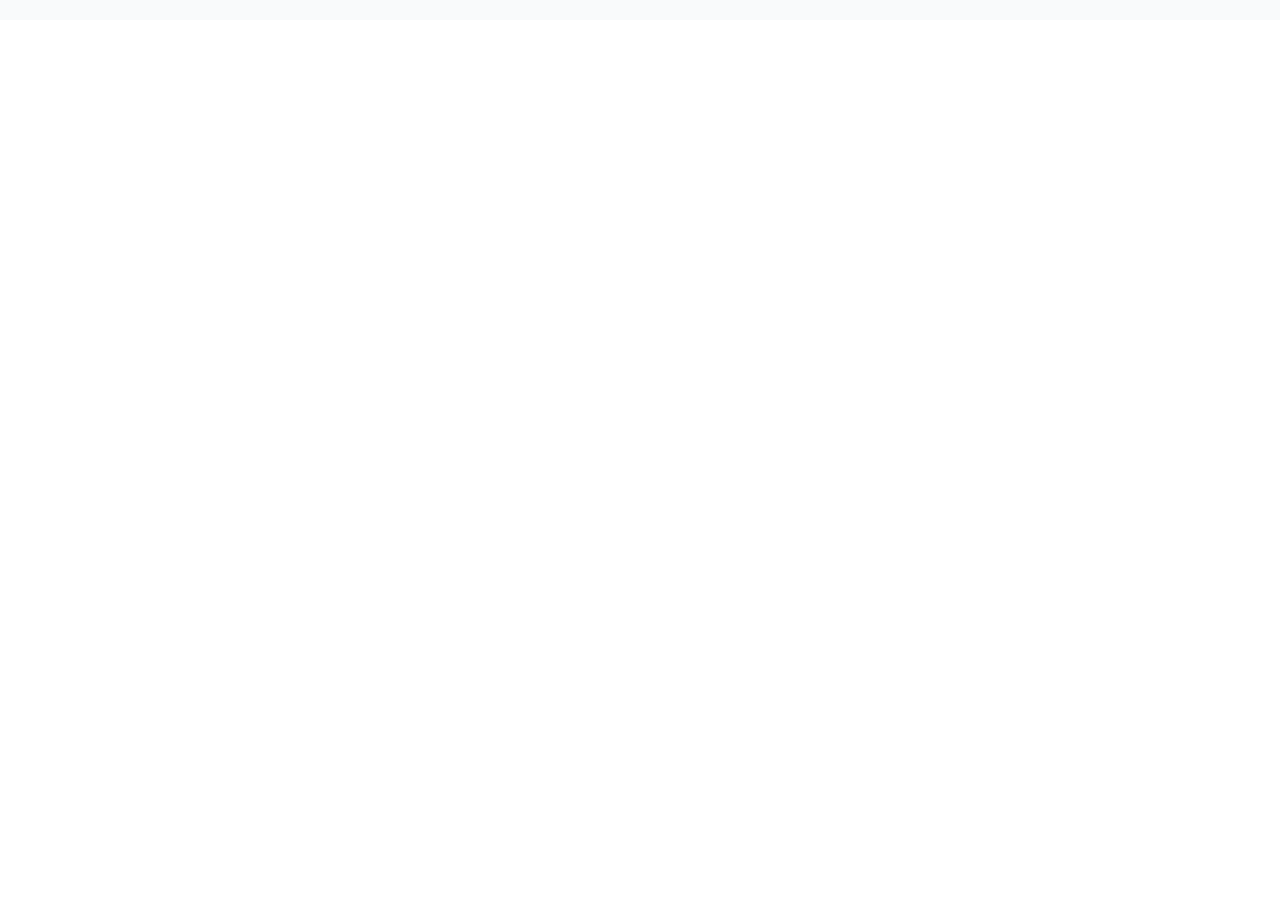
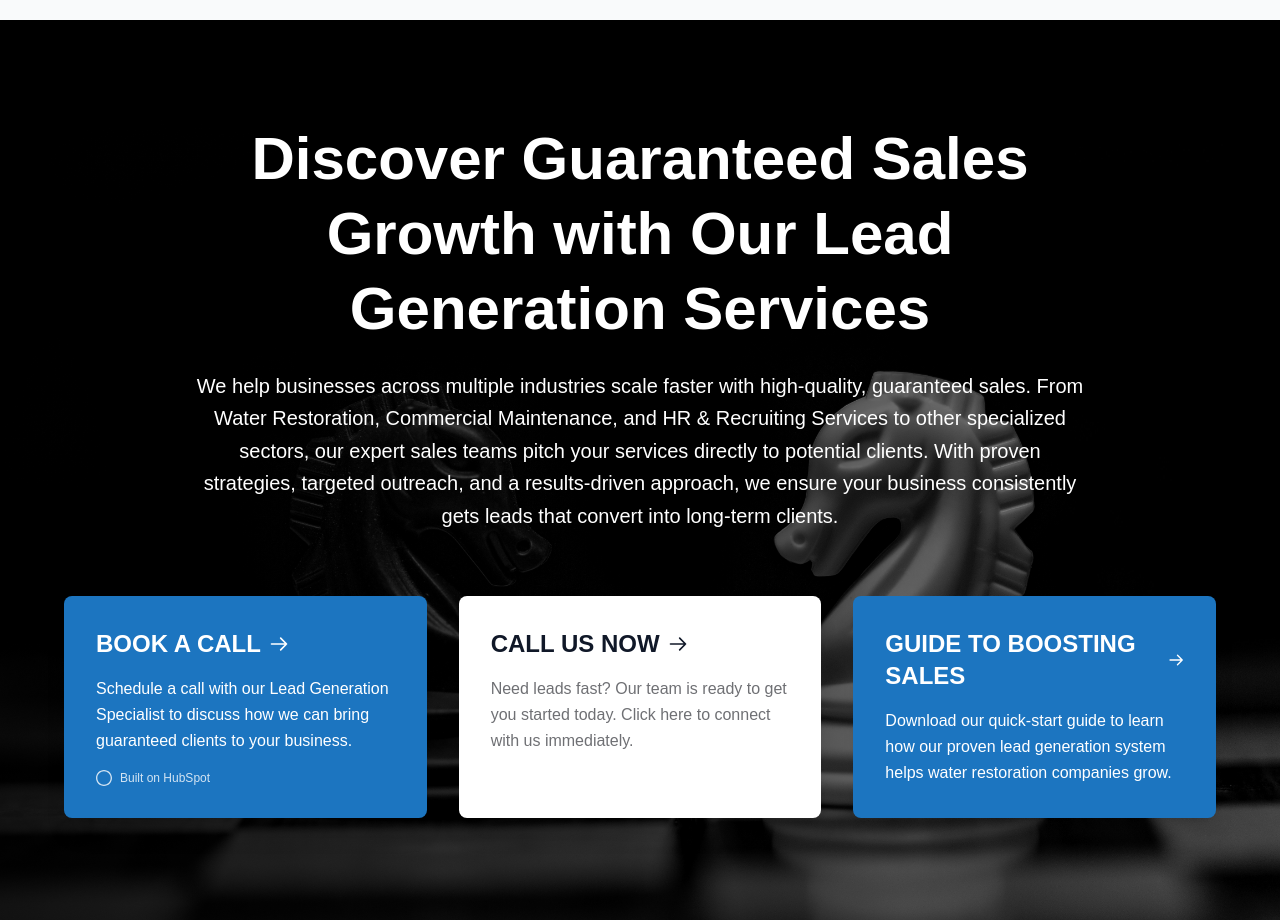
Before and after one commit to Sharmeen-Rauf/escabiz, a Next.js app: page / in a window 1280 px wide. Shown: the part 1780-2700 px from the top of the page. Before the commit the page ends 1800 px from the top, so only its background shows below. Built offline with nearby package versions, Linux system fonts and the light colour scheme.

Commit message:
Add Lead Generation Services section to Home page with new content and animations. Introduce background image, call-to-action cards, and global styles for enhanced user engagement.

```diff
--- a/src/app/page.tsx
+++ b/src/app/page.tsx
@@ -1,3 +1,5 @@
+'use client';
+
 import Navbar from "@/components/Navbar";
 import Image from "next/image";
 
@@ -187,9 +189,149 @@ export default function Home() {
                 </p>
               </div>
             </div>
-        </div>
+          </div>
+        </section>
+
+        {/* Lead Generation Services Section */}
+        <section className="relative w-full min-h-[700px] md:min-h-[800px] lg:min-h-[900px] flex items-center overflow-hidden">
+          {/* Background Image with Overlay */}
+          <div className="absolute inset-0 z-0">
+            {/* Chessboard Background Image */}
+            <div className="absolute inset-0 bg-[url('/hassan-pasha-7SjEuEF06Zw-unsplash.jpg')] bg-cover bg-center bg-no-repeat">
+              {/* Dark Gradient Overlay - Darker on left, fading to right */}
+              <div className="absolute inset-0 bg-gradient-to-r from-black/85 via-black/70 to-black/40"></div>
+            </div>
+          </div>
+
+          {/* Content Container */}
+          <div className="relative z-10 w-full max-w-7xl mx-auto px-4 sm:px-6 lg:px-8 py-16 lg:py-24">
+            {/* Text Content */}
+            <div className="max-w-4xl mx-auto text-center mb-12 lg:mb-16">
+              {/* Heading */}
+              <h2 className="text-3xl sm:text-4xl md:text-5xl lg:text-6xl font-bold text-white leading-tight mb-6 animate-fade-in-up">
+                Discover Guaranteed Sales Growth with Our Lead Generation Services
+              </h2>
+
+              {/* Paragraph */}
+              <p className="text-base sm:text-lg md:text-xl text-white leading-relaxed animate-fade-in-up-delay">
+                We help businesses across multiple industries scale faster with high-quality, guaranteed sales. From Water Restoration, Commercial Maintenance, and HR & Recruiting Services to other specialized sectors, our expert sales teams pitch your services directly to potential clients. With proven strategies, targeted outreach, and a results-driven approach, we ensure your business consistently gets leads that convert into long-term clients.
+              </p>
+            </div>
+
+            {/* CTA Cards */}
+            <div className="grid grid-cols-1 md:grid-cols-3 gap-6 lg:gap-8 max-w-6xl mx-auto">
+              {/* Card 1: BOOK A CALL */}
+              <div className="bg-[#1c75c0] rounded-lg shadow-xl p-6 lg:p-8 flex flex-col hover:shadow-2xl hover:scale-105 transition-all duration-300 animate-card-1">
+                <h3 className="text-xl lg:text-2xl font-bold text-white mb-4 flex items-center">
+                  BOOK A CALL
+                  <svg className="w-5 h-5 ml-2" fill="none" stroke="currentColor" viewBox="0 0 24 24">
+                    <path strokeLinecap="round" strokeLinejoin="round" strokeWidth={2} d="M14 5l7 7m0 0l-7 7m7-7H3" />
+                  </svg>
+                </h3>
+                <p className="text-base text-white leading-relaxed flex-grow">
+                  Schedule a call with our Lead Generation Specialist to discuss how we can bring guaranteed clients to your business.
+                </p>
+                {/* Built on HubSpot Badge */}
+                <div className="mt-4 flex items-center text-white/80 text-xs">
+                  <svg className="w-4 h-4 mr-2" fill="currentColor" viewBox="0 0 24 24">
+                    <path d="M12 0C5.373 0 0 5.373 0 12s5.373 12 12 12 12-5.373 12-12S18.627 0 12 0zm0 2c5.514 0 10 4.486 10 10s-4.486 10-10 10S2 17.514 2 12 6.486 2 12 2z" />
+                  </svg>
+                  Built on HubSpot
+                </div>
+              </div>
+
+              {/* Card 2: CALL US NOW */}
+              <div className="bg-white rounded-lg shadow-xl p-6 lg:p-8 flex flex-col hover:shadow-2xl hover:scale-105 transition-all duration-300 animate-card-2">
+                <h3 className="text-xl lg:text-2xl font-bold text-gray-900 mb-4 flex items-center">
+                  CALL US NOW
+                  <svg className="w-5 h-5 ml-2" fill="none" stroke="currentColor" viewBox="0 0 24 24">
+                    <path strokeLinecap="round" strokeLinejoin="round" strokeWidth={2} d="M14 5l7 7m0 0l-7 7m7-7H3" />
+                  </svg>
+                </h3>
+                <p className="text-base text-[#6f7074] leading-relaxed flex-grow">
+                  Need leads fast? Our team is ready to get you started today. Click here to connect with us immediately.
+                </p>
+              </div>
+
+              {/* Card 3: GUIDE TO BOOSTING SALES */}
+              <div className="bg-[#1c75c0] rounded-lg shadow-xl p-6 lg:p-8 flex flex-col hover:shadow-2xl hover:scale-105 transition-all duration-300 animate-card-3">
+                <h3 className="text-xl lg:text-2xl font-bold text-white mb-4 flex items-center">
+                  GUIDE TO BOOSTING SALES
+                  <svg className="w-5 h-5 ml-2" fill="none" stroke="currentColor" viewBox="0 0 24 24">
+                    <path strokeLinecap="round" strokeLinejoin="round" strokeWidth={2} d="M14 5l7 7m0 0l-7 7m7-7H3" />
+                  </svg>
+                </h3>
+                <p className="text-base text-white leading-relaxed flex-grow">
+                  Download our quick-start guide to learn how our proven lead generation system helps water restoration companies grow.
+                </p>
+              </div>
+            </div>
+          </div>
         </section>
       </main>
+
+      {/* Global Styles for Animations */}
+      <style jsx global>{`
+        @keyframes fadeInUp {
+          from {
+            opacity: 0;
+            transform: translateY(30px);
+          }
+          to {
+            opacity: 1;
+            transform: translateY(0);
+          }
+        }
+
+        @keyframes slideInLeft {
+          from {
+            opacity: 0;
+            transform: translateX(-30px);
+          }
+          to {
+            opacity: 1;
+            transform: translateX(0);
+          }
+        }
+
+        .animate-fade-in-up {
+          animation: fadeInUp 0.8s ease-out forwards;
+        }
+
+        .animate-slide-in-left {
+          animation: slideInLeft 0.8s ease-out forwards;
+        }
+
+        .animate-slide-in-left-delay {
+          animation: slideInLeft 0.8s ease-out 0.2s forwards;
+          opacity: 0;
+        }
+
+        .animate-fade-in-delay {
+          animation: fadeInUp 0.8s ease-out 0.4s forwards;
+          opacity: 0;
+        }
+
+        .animate-card-1 {
+          animation: fadeInUp 0.8s ease-out 0.6s forwards;
+          opacity: 0;
+        }
+
+        .animate-card-2 {
+          animation: fadeInUp 0.8s ease-out 0.8s forwards;
+          opacity: 0;
+        }
+
+        .animate-card-3 {
+          animation: fadeInUp 0.8s ease-out 1s forwards;
+          opacity: 0;
+        }
+
+        /* Smooth scroll behavior */
+        html {
+          scroll-behavior: smooth;
+        }
+      `}</style>
     </>
   );
 }
```
